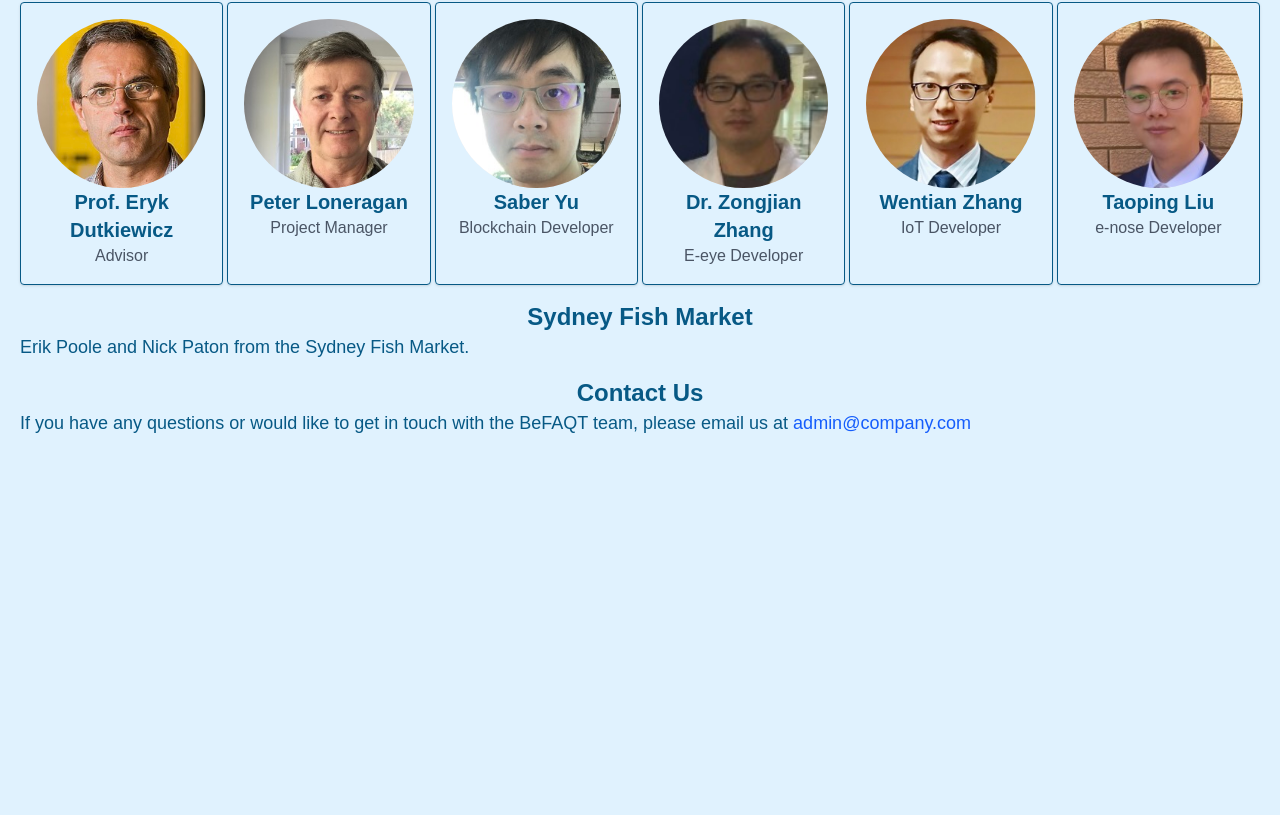
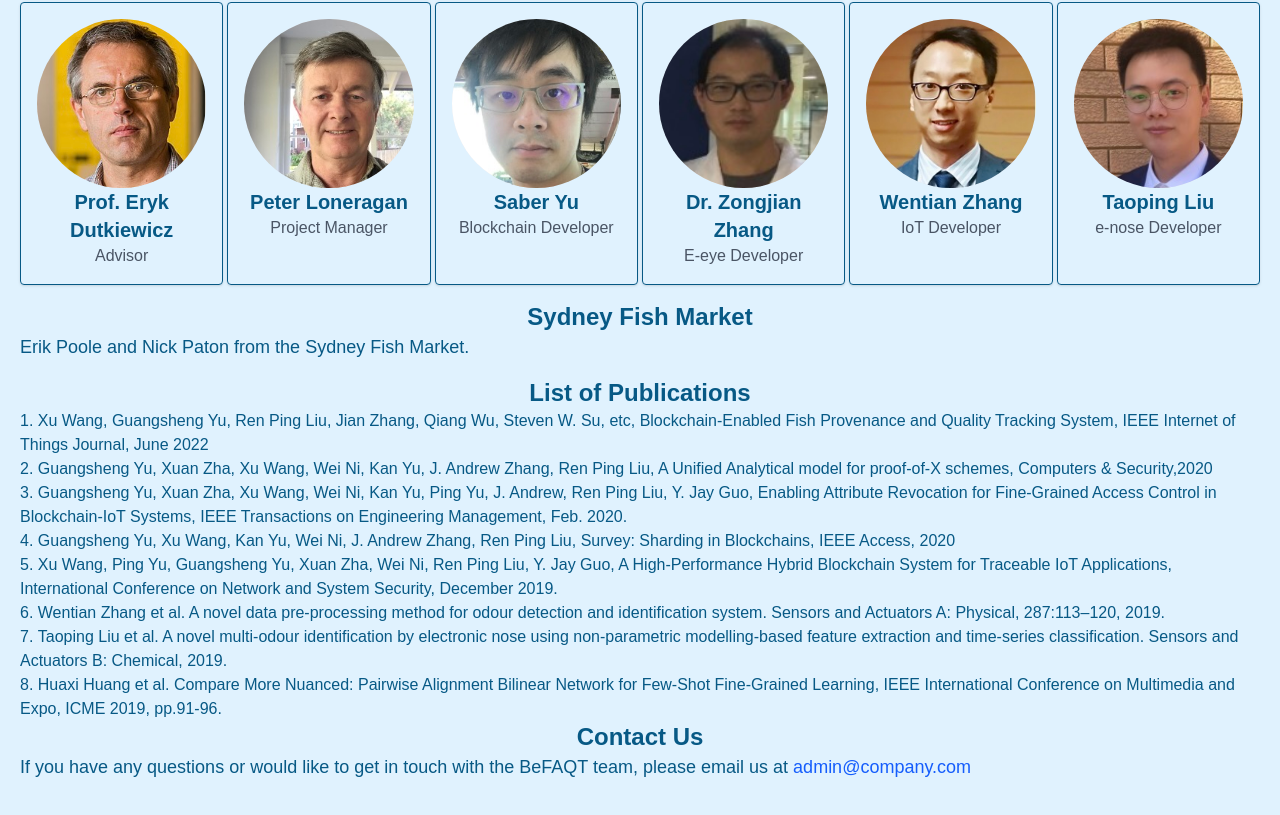
Before and after one commit to liu1renping/befaqt-next, a Next.js app: page /about/team in a window 1280 px wide. Shown: the part 1255-2070 px from the top of the page. Before the commit the page ends 1728 px from the top, so only its background shows below. Built offline with nearby package versions, Linux system fonts and the light colour scheme; no server answers; the database is empty.

Commit message:
add publication list

```diff
--- a/src/app/about/team/page.tsx
+++ b/src/app/about/team/page.tsx
@@ -122,6 +122,51 @@ export default function TeamPage() {
           Erik Poole and Nick Paton from the Sydney Fish Market.
         </p>
 
+        <h2 className="text-2xl font-bold text-center">List of Publications</h2>
+        <ol className="list-decimal list-inside">
+          <li>
+            Xu Wang, Guangsheng Yu, Ren Ping Liu, Jian Zhang, Qiang Wu, Steven
+            W. Su, etc, Blockchain-Enabled Fish Provenance and Quality Tracking
+            System, IEEE Internet of Things Journal, June 2022
+          </li>
+          <li>
+            Guangsheng Yu, Xuan Zha, Xu Wang, Wei Ni, Kan Yu, J. Andrew Zhang,
+            Ren Ping Liu, A Unified Analytical model for proof-of-X schemes,
+            Computers & Security,2020
+          </li>
+          <li>
+            Guangsheng Yu, Xuan Zha, Xu Wang, Wei Ni, Kan Yu, Ping Yu, J.
+            Andrew, Ren Ping Liu, Y. Jay Guo, Enabling Attribute Revocation for
+            Fine-Grained Access Control in Blockchain-IoT Systems, IEEE
+            Transactions on Engineering Management, Feb. 2020.
+          </li>
+          <li>
+            Guangsheng Yu, Xu Wang, Kan Yu, Wei Ni, J. Andrew Zhang, Ren Ping
+            Liu, Survey: Sharding in Blockchains, IEEE Access, 2020
+          </li>
+          <li>
+            Xu Wang, Ping Yu, Guangsheng Yu, Xuan Zha, Wei Ni, Ren Ping Liu, Y.
+            Jay Guo, A High-Performance Hybrid Blockchain System for Traceable
+            IoT Applications, International Conference on Network and System
+            Security, December 2019.
+          </li>
+          <li>
+            Wentian Zhang et al. A novel data pre-processing method for odour
+            detection and identification system. Sensors and Actuators A:
+            Physical, 287:113–120, 2019.
+          </li>
+          <li>
+            Taoping Liu et al. A novel multi-odour identification by electronic
+            nose using non-parametric modelling-based feature extraction and
+            time-series classification. Sensors and Actuators B: Chemical, 2019.
+          </li>
+          <li>
+            Huaxi Huang et al. Compare More Nuanced: Pairwise Alignment Bilinear
+            Network for Few-Shot Fine-Grained Learning, IEEE International
+            Conference on Multimedia and Expo, ICME 2019, pp.91-96.
+          </li>
+        </ol>
+
         <h2 className="text-2xl font-bold text-center">Contact Us</h2>
         <p className="text-lg mb-4">
           If you have any questions or would like to get in touch with the
```
